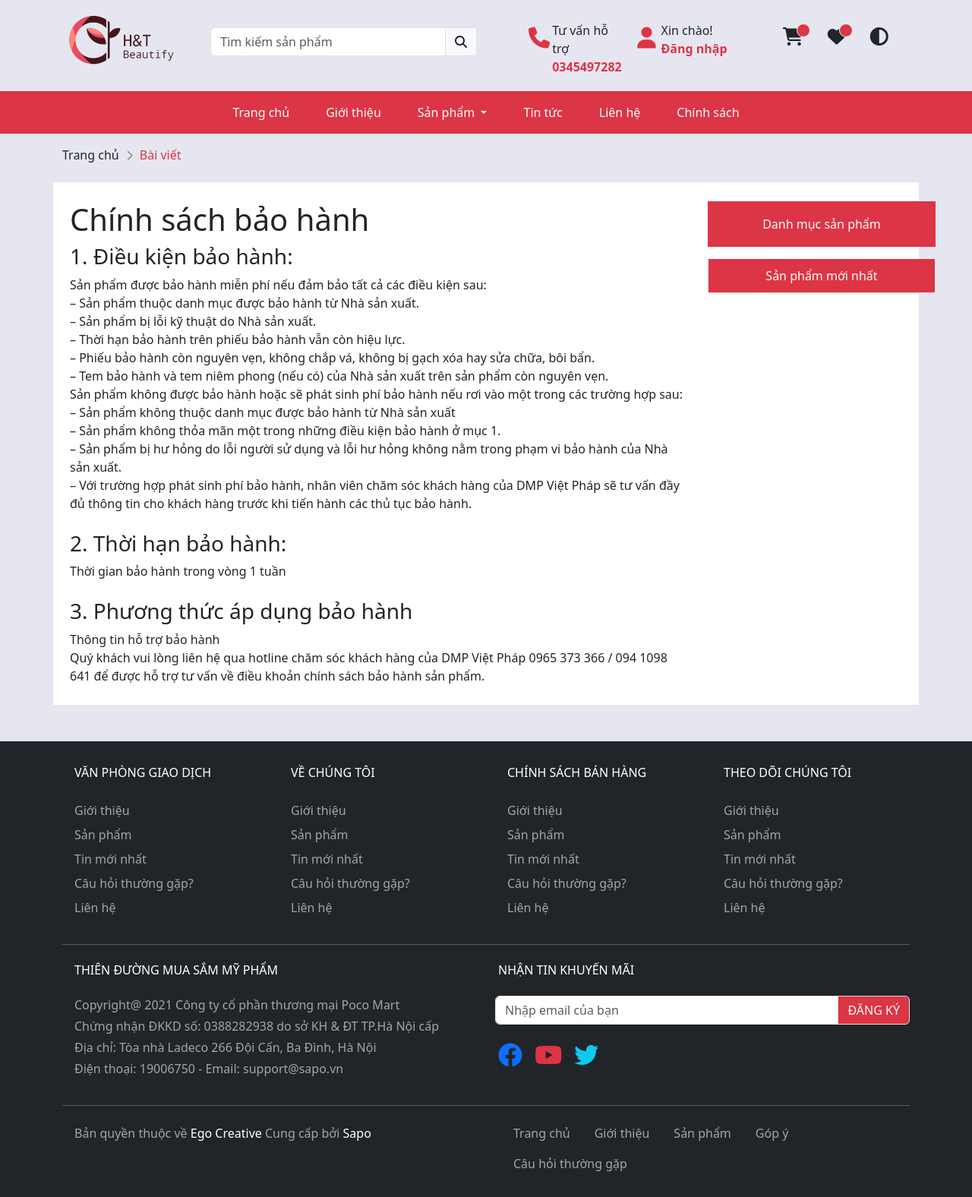
After one commit to hieuzzz1/duanki4, a PHP site: the page made by view/baiviet.php in a window 1280 px wide. The commit adds this page. Shown: the whole page at 76% size. Run offline with PHP 8.4, Linux system fonts and the light colour scheme; the template is opened without the code that fills it, so the values that code supplies are empty.

Commit message:
update danh mục bài viết

```diff
--- a/model/sanpham.php
+++ b/model/sanpham.php
@@ -4,4 +4,9 @@
         $listsp=pdo_query($sql);
         return $listsp;
     }
+    function loatAll_sanpham_top5(){
+        $sql="select * from sanpham where 1 order by luotxem desc limit 0,5";
+        $listsanpham = pdo_query($sql);
+        return $listsanpham;
+    }
 ?>
--- /dev/null
+++ b/view/baiviet.php
@@ -0,0 +1,58 @@
+<div class="container">
+    <div class="col-md-9 mt-3 mb-4 iconcsss">
+        <a href="index.php" class="text-decoration-none text-dark">Trang chủ</a> <i
+            class="fa-solid fa-chevron-right"></i> <span class="text-danger">Bài viết</span>
+        <style>
+            .iconcsss i {
+                font-size: 14px;
+                color: #989898;
+                margin-left: 5px;
+                margin-right: 5px;
+            }
+
+            .container-chinhsach {
+                padding: 25px 10px 10px 10px;
+                background-color: #fff;
+            }
+
+            body {
+                background-color: #e6e6f1;
+            }
+        </style>
+    </div>
+    <div class="row container-chinhsach mb-5">
+        <div class="col-9 mb-3">
+            <h1>Chính sách bảo hành</h1>
+            <h3>1. Điều kiện bảo hành:</h3>
+            Sản phẩm được bảo hành miễn phí nếu đảm bảo tất cả các điều kiện sau:<br>
+            – Sản phẩm thuộc danh mục được bảo hành từ Nhà sản xuất.<br>
+            – Sản phẩm bị lỗi kỹ thuật do Nhà sản xuất.<br>
+            – Thời hạn bảo hành trên phiếu bảo hành vẫn còn hiệu lực.<br>
+            – Phiếu bảo hành còn nguyên vẹn, không chắp vá, không bị gạch xóa hay sửa chữa, bôi bẩn.<br>
+            – Tem bảo hành và tem niêm phong (nếu có) của Nhà sản xuất trên sản phẩm còn nguyên vẹn.<br>
+
+            Sản phẩm không được bảo hành hoặc sẽ phát sinh phí bảo hành nếu rơi vào một trong các trường hợp sau:<br>
+            – Sản phẩm không thuộc danh mục được bảo hành từ Nhà sản xuất<br>
+            – Sản phẩm không thỏa mãn một trong những điều kiện bảo hành ở mục 1.<br>
+            – Sản phẩm bị hư hỏng do lỗi người sử dụng và lỗi hư hỏng không nằm trong phạm vi bảo hành của Nhà sản
+            xuất.<br>
+            – Với trường hợp phát sinh phí bảo hành, nhân viên chăm sóc khách hàng của DMP Việt Pháp sẽ tư vấn đầy đủ
+            thông tin cho khách hàng trước khi tiến hành các thủ tục bảo hành.<br><br>
+
+            <h3>2. Thời hạn bảo hành:</h3>
+
+            Thời gian bảo hành trong vòng 1 tuần
+            <br><br>
+            <h3>3. Phương thức áp dụng bảo hành</h3>
+            Thông tin hỗ trợ bảo hành<br>
+            Quý khách vui lòng liên hệ qua hotline chăm sóc khách hàng của DMP Việt Pháp 0965 373 366 / 094 1098 641 để
+            được hỗ trợ tư vấn về điều khoản chính sách bảo hành sản phẩm.
+
+        </div>
+        <div class="col-3 mb-3">
+            <?php
+                include "boxright.php";
+            ?>
+        </div>
+    </div>
+</div>
--- a/view/boxright.php
+++ b/view/boxright.php
@@ -2,35 +2,33 @@
     <div class="col-md-3 dm2">
         <ul class="list-group">
             <div class="list-group-item active dm">Danh mục sản phẩm</div>
-            <li class="list-group-item"><a href="#">Kem chống nắng</a></li>
-            <li class="list-group-item"><a href="#">Sữa rửa mặt</a></li>
-            <li class="list-group-item"><a href="#">Sữa tắm</a></li>
-            <li class="list-group-item"><a href="#">Nước tẩy trang</a></li>
-            <li class="list-group-item"><a href="#">Nước hoa</a></li>
+
+
+                 <?php
+                    foreach($dsdm as $dm){
+                        extract($dm);
+                        $linkdm = "index.php?act=sanpham&iddm=".$id;
+                        // echo '<li><a href="'.$linkdm.'">'.$tendm.'</a></li>';
+                        echo '<li class="list-group-item"><a href="'.$linkdm.'">'.$tendm.'</a></li>';
+                    }
+                   ?>
         </ul>
 
         <div class="col mt-3 container-spnew">
             <div class="list-group-item active dm text-white">Sản phẩm mới nhất</div>
             <div class="row">
                 <div class="col container-img">
-                    <a href="#">
-                        <div class="img">
-                            <img src="./img//sanpham/sp4.png" alt="sp">
-                            <span>Kem chống nắng</span>
-                        </div>
-                    </a>
-                    <a href="#">
-                        <div class="img">
-                            <img src="./img//sanpham/sp4.png" alt="sp">
-                            <span>Kem chống nắng</span>
-                        </div>
-                    </a>
-                    <a href="#">
-                        <div class="img">
-                            <img src="./img//sanpham/sp4.png" alt="sp">
-                            <span>Kem chống nắng</span>
-                        </div>
-                    </a>
+                    <?php
+                        foreach ($spyt as $yt) {
+                            extract($yt);
+                            $linksp = 'index.php?act=sanphamct&idsp=' . $id;
+
+                            echo '<div class="selling_products" style="width:100%;">
+                                    <img src="./img//sanpham/sp4.png" alt="sp">
+                                    <a href="' . $linksp . '">' . $name . '</a>
+                                </div>';
+                        }
+                        ?>
                 </div>
             </div>
         </div>
```
Also changed, not shown: index.php (+17 -9 lines), model/danhmuc.php (added, +33 -0 lines), model/post.php (added, +12 -0 lines), view/home.php (+29 -59 lines).
